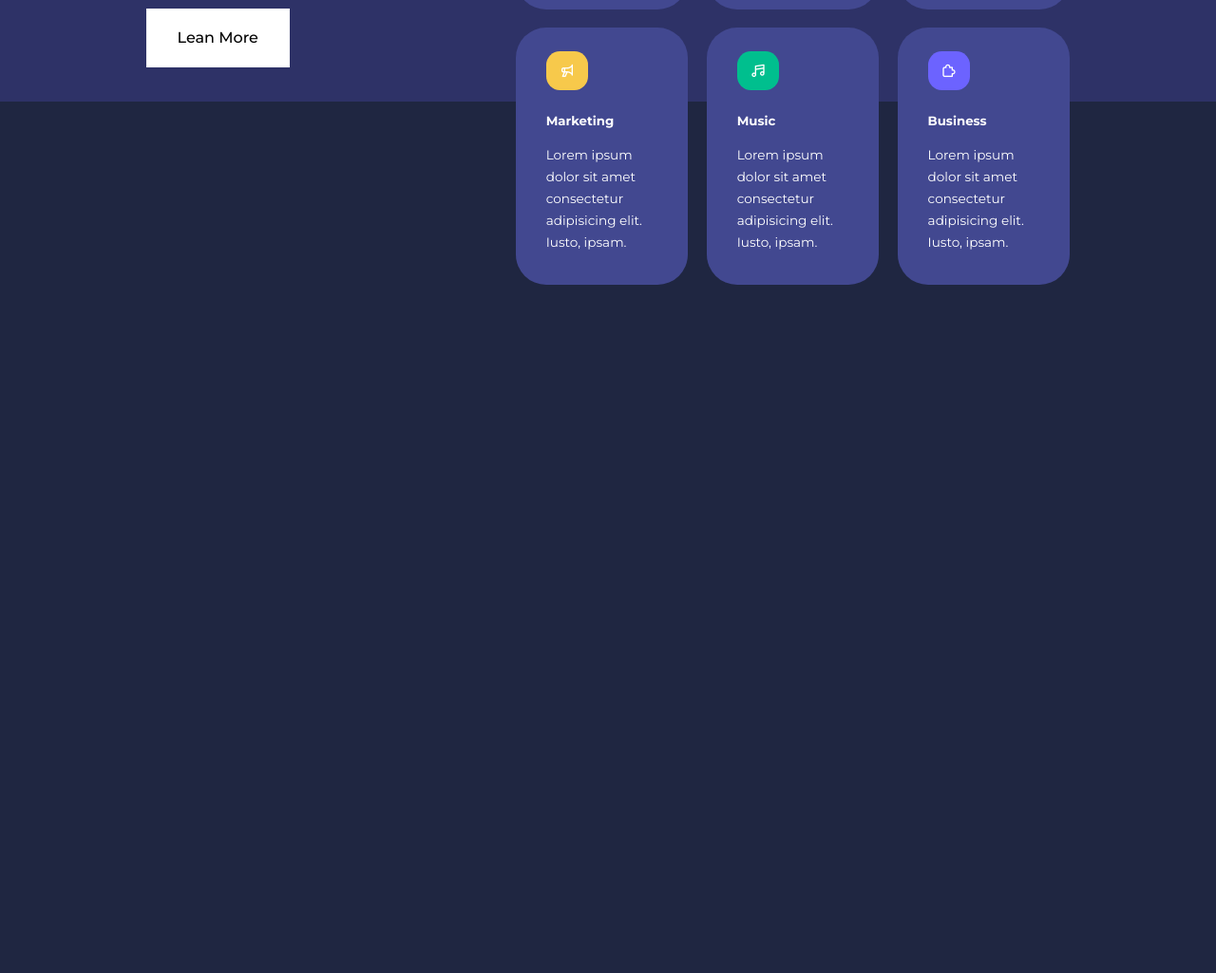
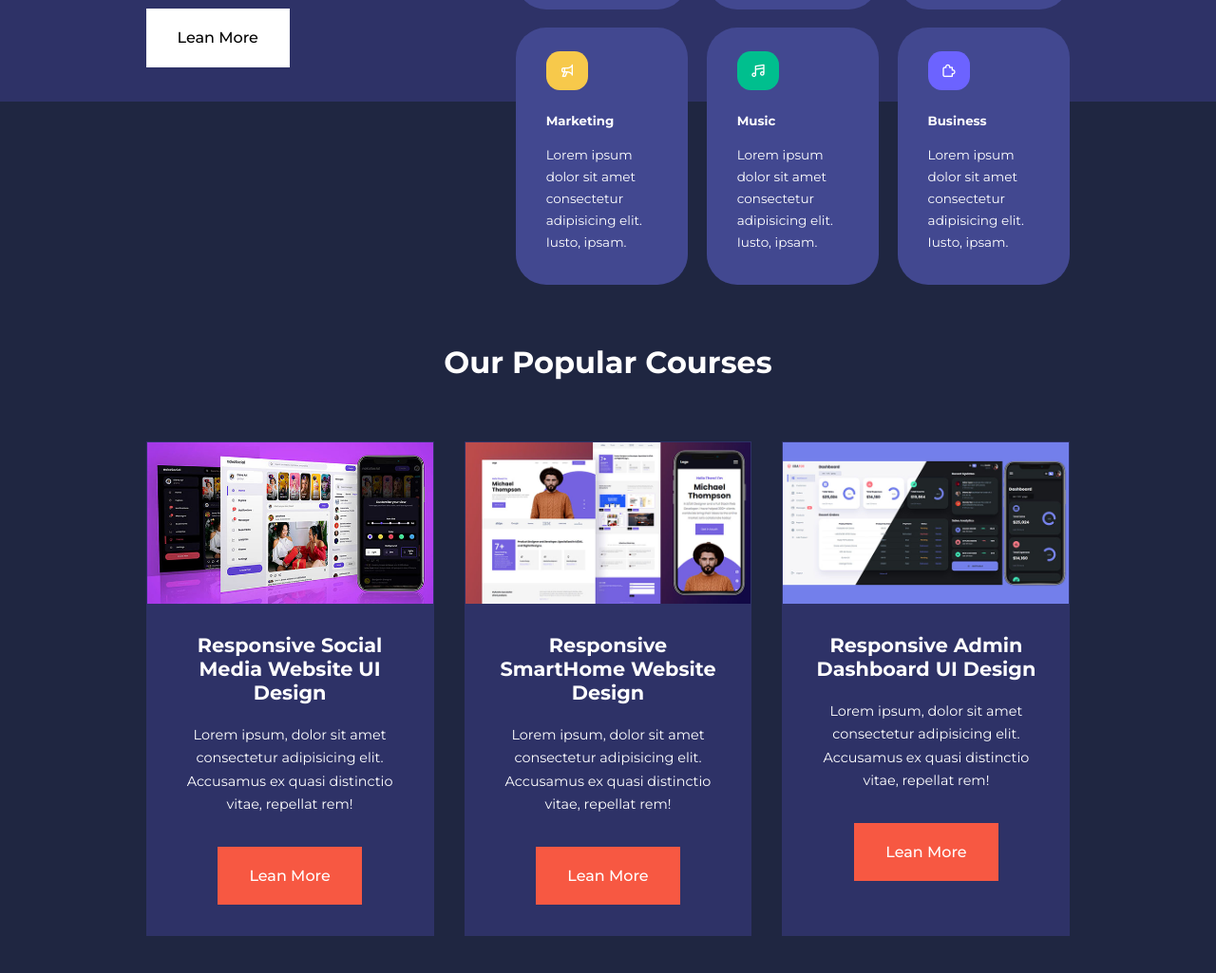
Before and after one commit to francoasevey/Responsive-Multipage-Education, a plain HTML site: page index.html in a window 1280 px wide. Shown: the part 997-2022 px from the top of the page at 95% size. Before the commit the page ends 1297 px from the top, so only its background shows below. Drawn offline with nearby package versions, Linux system fonts and the light colour scheme.

Commit message:
courses html css

```diff
--- a/index.html
+++ b/index.html
@@ -87,6 +87,44 @@
         </div>
     </section>
 
+    <section class="courses">
+        <h2>Our Popular Courses</h2>
+        <div class="container courses_container">
+            <article class="course">
+                <div class="course_image">
+                    <img src="/assets/course1.jpg" alt="">
+                </div>
+                <div class="course_info">
+                    <h4>Responsive Social Media Website UI Design</h4>
+                    <p>Lorem ipsum, dolor sit amet consectetur adipisicing elit. Accusamus ex quasi distinctio vitae, repellat rem!</p>
+                    <a href="/html/courses.html" class="btn btn-primary">Lean More</a>
+                </div>
+            </article>
+
+            <article class="course">
+                <div class="course_image">
+                    <img src="/assets/course2.jpg" alt="">
+                </div>
+                <div class="course_info">
+                    <h4>Responsive SmartHome Website Design </h4>
+                    <p>Lorem ipsum, dolor sit amet consectetur adipisicing elit. Accusamus ex quasi distinctio vitae, repellat rem!</p>
+                    <a href="/html/courses.html" class="btn btn-primary">Lean More</a>
+                </div>
+            </article>
+
+            <article class="course">
+                <div class="course_image">
+                    <img src="/assets/course3.jpg" alt="">
+                </div>
+                <div class="course_info">
+                    <h4>Responsive Admin Dashboard UI Design</h4>
+                    <p>Lorem ipsum, dolor sit amet consectetur adipisicing elit. Accusamus ex quasi distinctio vitae, repellat rem!</p>
+                    <a href="/html/courses.html" class="btn btn-primary">Lean More</a>
+                </div>
+            </article>
+        </div>
+    </section>
+
     <script src="/app.js"></script>
 </body>
 </html>
--- a/main.css
+++ b/main.css
@@ -193,3 +193,28 @@ header{
 .category p{
     font-size: 0.85rem;
 }
+.courses{
+    margin-top: 10rem;
+}
+.courses_container{
+    display: grid;
+    grid-template-columns: repeat(3, 1fr);
+    gap: 2rem;
+}
+.course{
+    background: var(--color-bg1);
+    text-align: center;
+    border: 1px solid transparent;
+    transition: var(--transition);
+}
+.course:hover{
+    background: transparent;
+    border-color: var(--color-primary);
+}
+.course_info{
+    padding: 2rem;
+}
+.course_info p{
+    margin: 1.2rem 0 2rem;
+    font-size: 0.9rem;
+}
```
